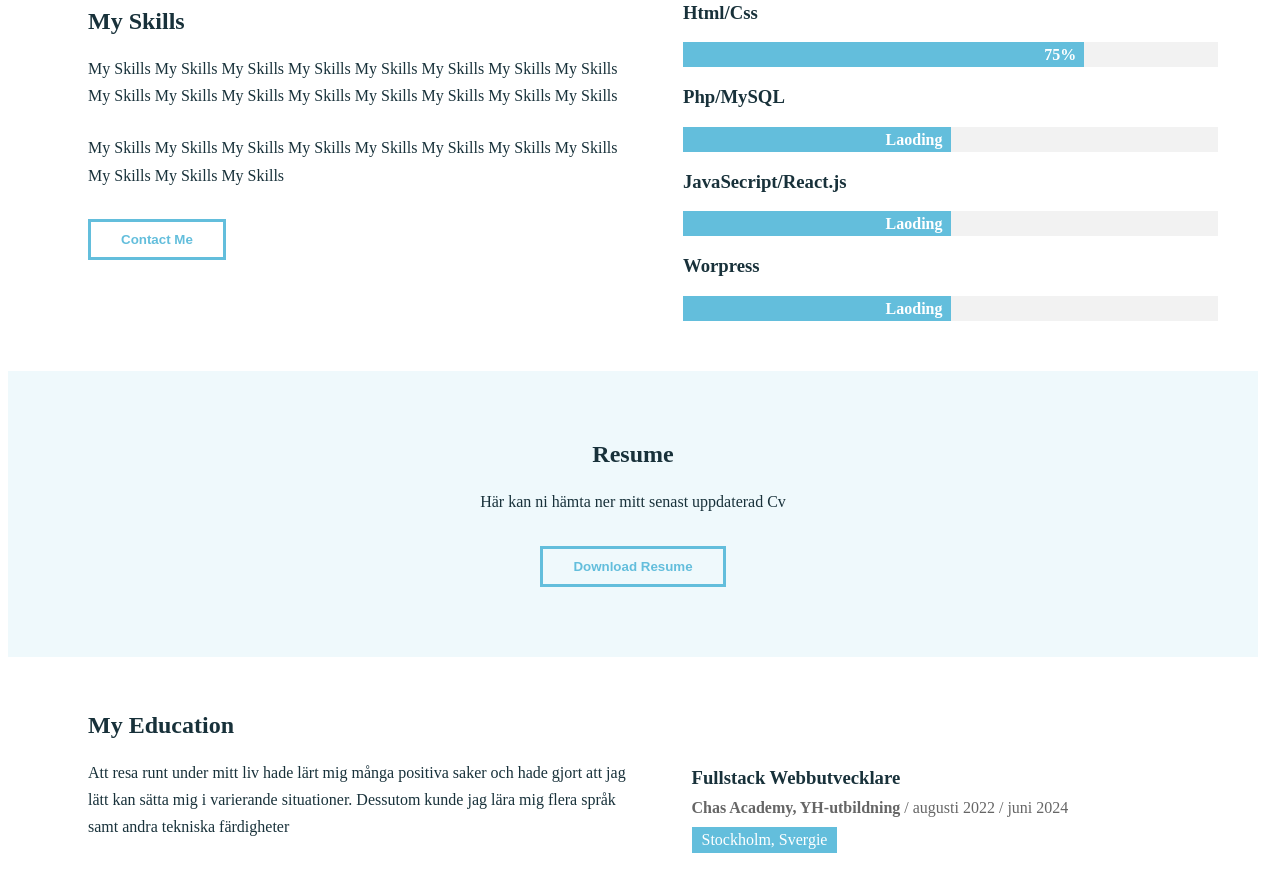
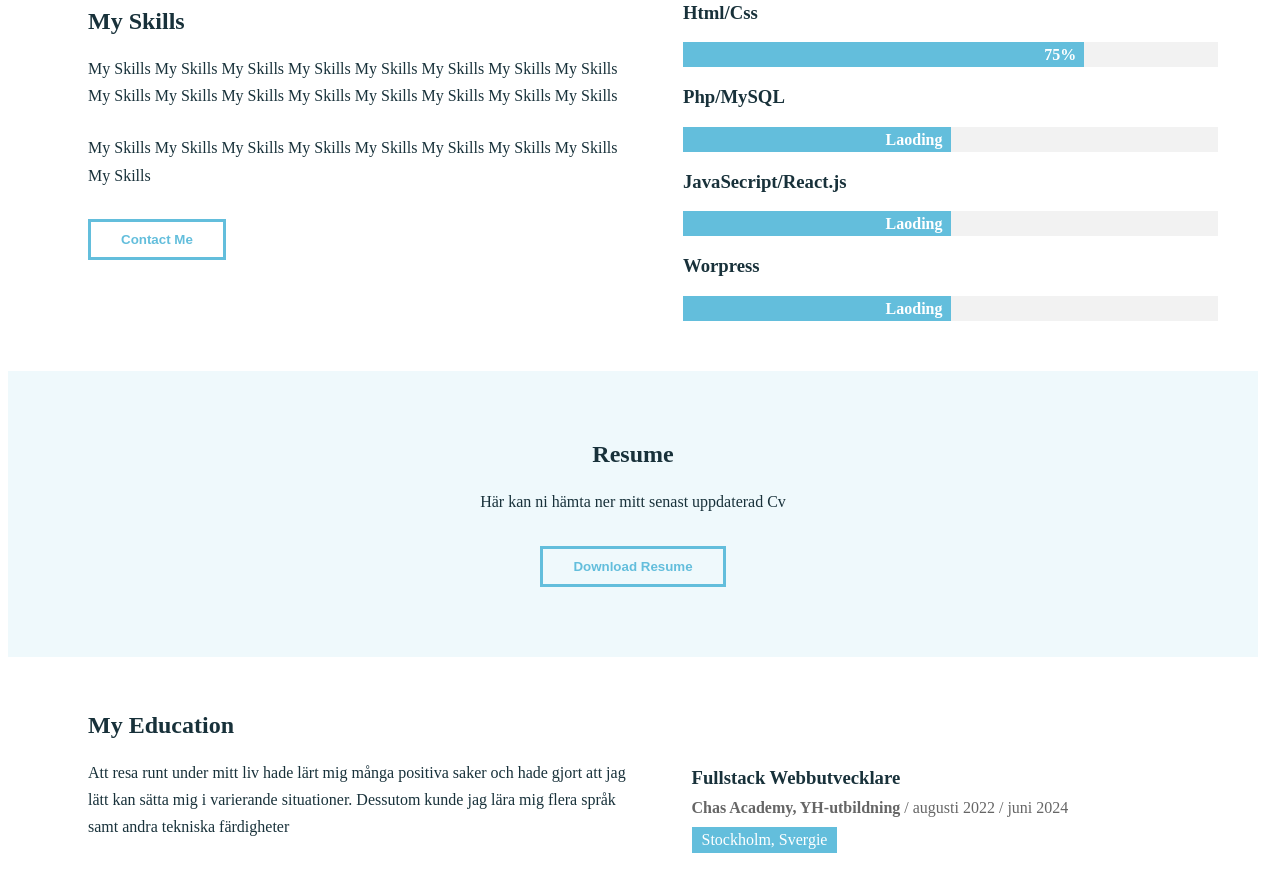
Before and after one commit to Indgo0/Indgo0, a plain HTML site: page Uppgift 1/index.html in a window 1280 px wide. Shown: the part 1260-2140 px from the top of the page. Drawn offline with Linux system fonts and the light colour scheme.

Commit message:
Update index.html

```diff
--- a/Uppgift 1/index.html
+++ b/Uppgift 1/index.html
@@ -373,7 +373,7 @@ h2, h3 {color: rgb(24, 49, 58)}
                 <div class="skills fl-left">
                     <h2 id="skills">My Skills</h2>
                     <p>My Skills My Skills My Skills My Skills My Skills My Skills My Skills My Skills My Skills My Skills My Skills My Skills My Skills My Skills My Skills My Skills </p>
-                    <p>My Skills My Skills My Skills My Skills My Skills My Skills My Skills My Skills My Skills My Skills My Skills </p>
+                    <p>My Skills My Skills My Skills My Skills My Skills My Skills My Skills My Skills My Skills  </p>
                     <button class="my-button">Contact Me</button>
                     </div>
                 <div class="progress fl-left">
```
